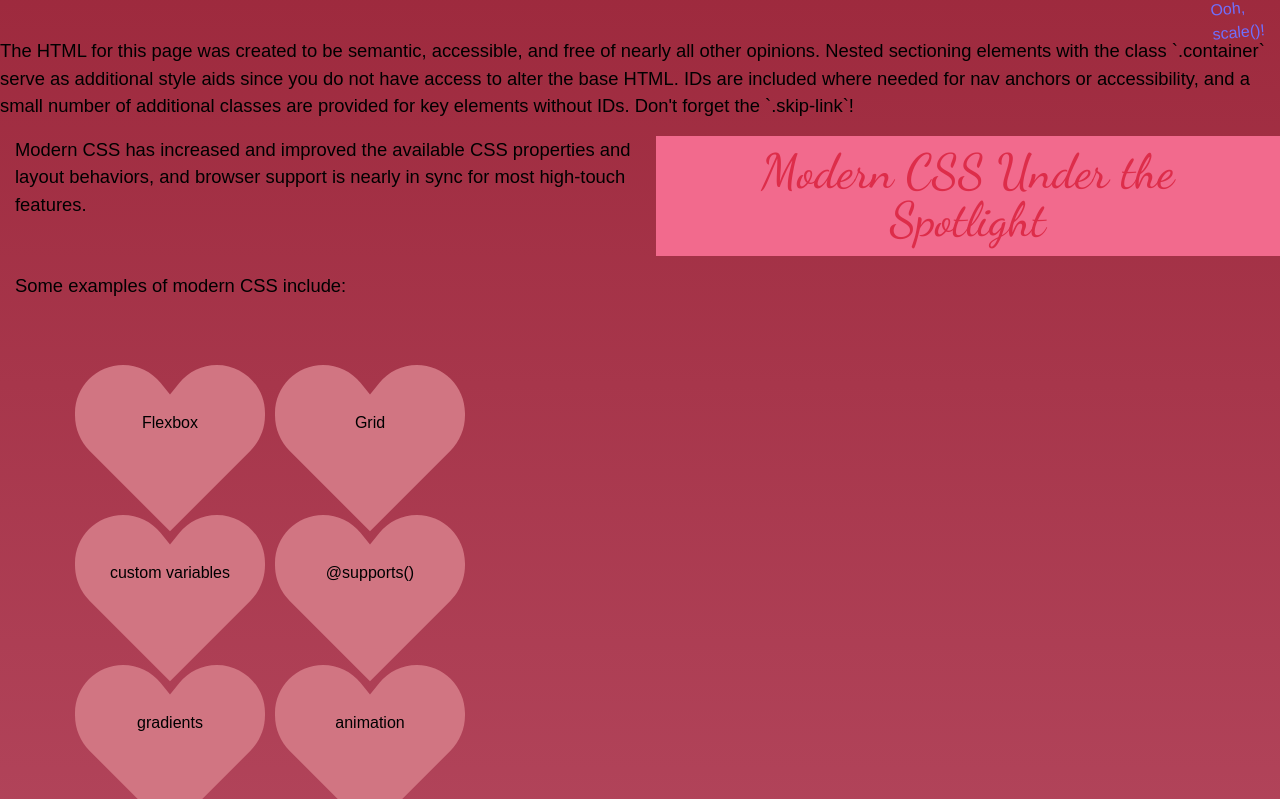
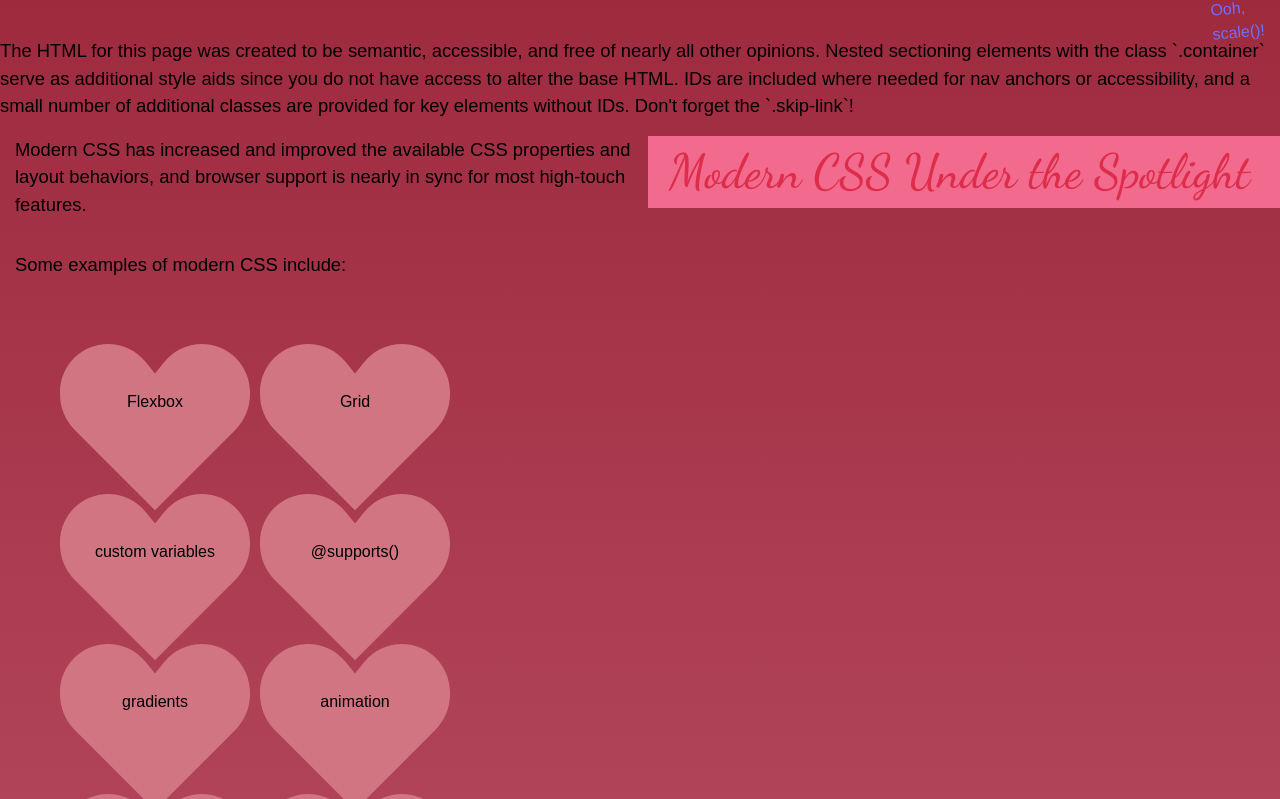
Before and after one commit to Galliem/StyleStage, a website: page public/index.html in a window 1280 px wide. Shown: the part 934-1733 px from the top of the page. Drawn offline with Linux system fonts and the light colour scheme.

Commit message:
finishing touches

```diff
--- a/sass/sections/section2.scss
+++ b/sass/sections/section2.scss
@@ -4,15 +4,15 @@
     display: grid;
     grid-template-columns: 1fr 1fr;
     gap: 1em;
-    padding-left: 15px;
-    // background-color: pink;
     h2 {
         grid-column: 2;
         align-self: start;
         margin: 0;
+        padding-left: 15px;
     }
     p, ul {
         grid-column: 1;
+        padding-left: 15px;
     }
     p:nth-of-type(1) {
         grid-row: 1;
```
Also changed, not shown: public/sections/section2.css, public/style.css.
